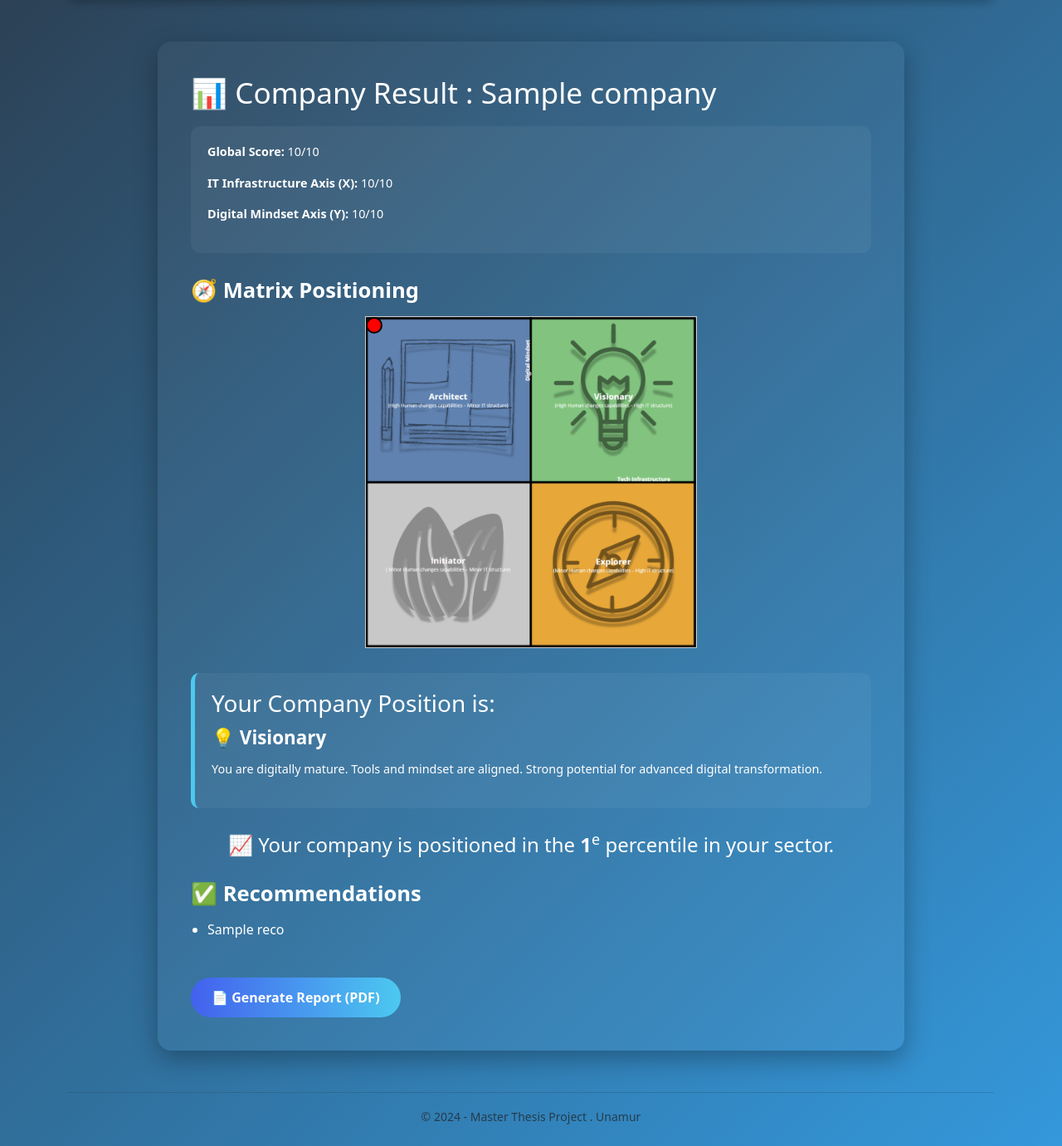
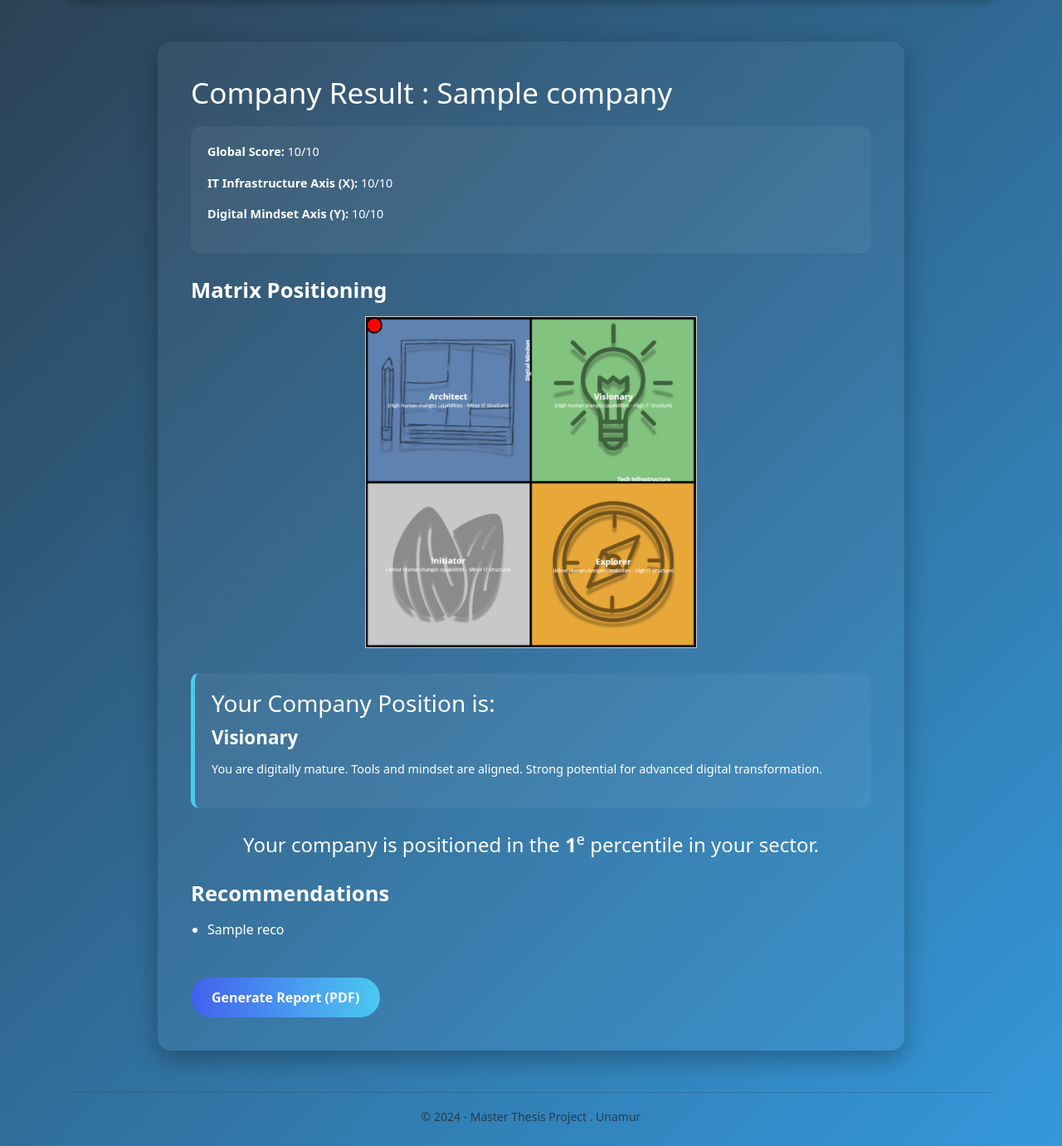
Before and after one commit to wattierj/Maturity_model_project_final, a Django app: template templates/maturity_site/result.html in a window 1280 px wide. Shown: the part 104-1485 px from the top of the page at 83% size. Run offline with Django 5.2, Linux system fonts and the light colour scheme; the template is opened without the code that fills it: most values are stand-ins (such as "Sample title", 1, 10 or a date in 2020).

Commit message:
Final Thesis Version

```diff
--- a/maturity_site/static/css/style.css
+++ b/maturity_site/static/css/style.css
@@ -1,4 +1,3 @@
-/* Containers */
 html, body {
   min-height: 100%;
 }
@@ -62,8 +61,8 @@ p {
 }
 
 .rb-tab {
-  flex: 1 1 100px;  /* s’adapte, minimum 100px */
-  max-width: 120px; /* évite d’être trop large */
+  flex: 1 1 100px;
+  max-width: 120px;
   display: flex;
   flex-direction: column;
   align-items: center;
@@ -115,7 +114,7 @@ p {
   color: #fff;
   text-align: center;
   line-height: 1.1em;
-  height: 32px; /* Fixe la hauteur du label pour empêcher les décalages */
+  height: 32px;
   overflow-wrap: break-word;
 }
 
@@ -327,7 +326,7 @@ display: flex;
   opacity: 0.7;
 }
 
-/* Section secondaire */
+
 .about-section {
   padding: 80px 20px;
   background-color: rgba(255, 255, 255, 0.05);
@@ -347,7 +346,7 @@ display: flex;
   color: rgba(255, 255, 255, 0.8);
 }
 
-/* Animation d’apparition */
+
 .fade-in {
   opacity: 0;
   animation: fadeIn 1.5s ease-out forwards;
@@ -393,7 +392,7 @@ display: flex;
   color: rgba(255, 255, 255, 0.85);
 }
 
-/* Animation fade */
+
 .fade-in {
   opacity: 0;
   animation: fadeIn 1.2s ease-out forwards;
@@ -525,7 +524,7 @@ display: flex;
   width: 100%;
 }
 
-/* Pour le menu déroulant lui-même */
+
 .signup-form select option {
   background-color: #2c3e50;
   color: white;
--- a/templates/maturity_site/diagnostic_form.html
+++ b/templates/maturity_site/diagnostic_form.html
@@ -25,11 +25,11 @@
             <div class="rb-spot">
                 <span class="rb-txt">{{ answer.value }}</span>
             </div>
-            <div class="rb-label">{{ answer.label }}</div> {# Nouveau : le texte visible #}
+            <div class="rb-label">{{ answer.label }}</div>
         </div>
     {% endfor %}
 </div>
-            <!-- Input hidden pour transmettre la valeur sélectionnée -->
+
             <input type="hidden" name="question_{{ question.id }}" required>
         </div>
     {% endfor %}
--- a/templates/maturity_site/no_result.html
+++ /dev/null
@@ -1,2 +0,0 @@
-{% extends "maturity_site/base.html" %}
-<h1>NO RESULTS FOR THE MOMENT PLEASE DO AT LEAST ONE SURVEY FIRST</h1>
--- a/templates/maturity_site/result.html
+++ b/templates/maturity_site/result.html
@@ -3,7 +3,7 @@
 {% block content %}
 <div class="result-container fade-in">
 
-  <h2 class="result-title">📊 Company Result : {{ result.company.name }}</h2>
+  <h2 class="result-title"> Company Result : {{ result.company.name }}</h2>
 
   <div class="score-card">
     <p><strong>Global Score:</strong> {{ result.global_average }}/10</p>
@@ -11,7 +11,7 @@
     <p><strong>Digital Mindset Axis (Y):</strong> {{ avg_y }}/10</p>
   </div>
 
-  <h3 class="section-title">🧭 Matrix Positioning</h3>
+  <h3 class="section-title"> Matrix Positioning</h3>
   <div class="matrix-wrapper">
     <div class="matrix" style="position: relative; width:400px; height: 400px; background-image: url('{% static 'images/matrix.png'%}'); background-size:contain; background-repeat:no-repeat; background-position: center; border: 1px solid #ccc;">
 
@@ -27,25 +27,25 @@
   <div class="position-card">
     <h3>Your Company Position is:</h3>
     {% if avg_x < 5 and avg_y < 5 %}
-      <p class="position-name">🔰 Initiator</p>
+      <p class="position-name"> Initiator</p>
       <p>This is the lowest position. Your infrastructure and mindset both need development. This indicates early-stage digital maturity.</p>
     {% elif avg_x > 5 and avg_y < 5 %}
-      <p class="position-name">🧭 Explorer</p>
+      <p class="position-name"> Explorer</p>
       <p>You have solid digital tools but lack the mindset to fully leverage them. Risk of resistance or slow adoption.</p>
     {% elif avg_x < 5 and avg_y > 5 %}
-      <p class="position-name">📐 Architect</p>
+      <p class="position-name"> Architect</p>
       <p>You have a strong innovation mindset but lack sufficient digital infrastructure. You are ready for tools, but don’t have them yet.</p>
     {% elif avg_x > 5 and avg_y > 5 %}
-      <p class="position-name">💡 Visionary</p>
+      <p class="position-name"> Visionary</p>
       <p>You are digitally mature. Tools and mindset are aligned. Strong potential for advanced digital transformation.</p>
     {% endif %}
   </div>
 
   <div class="percentile-info">
-    <h4>📈 Your company is positioned in the <strong>{{ percentile }}</strong><sup>e</sup> percentile in your sector.</h4>
+    <h4> Your company is positioned in the <strong>{{ percentile }}</strong><sup>e</sup> percentile in your sector.</h4>
   </div>
 
-  <h3 class="section-title">✅ Recommendations</h3>
+  <h3 class="section-title"> Recommendations</h3>
   <ul class="recommendation-list">
     {% for reco in recommendations %}
       <li>{{ reco }}</li>
@@ -54,7 +54,7 @@
     {% endfor %}
   </ul>
 
-  <a href="{% url 'generate_pdf_report' result.id %}" class="btn-report">📄 Generate Report (PDF)</a>
+  <a href="{% url 'generate_pdf_report' result.id %}" class="btn-report"> Generate Report (PDF)</a>
 
 </div>
 {% endblock %}
```
